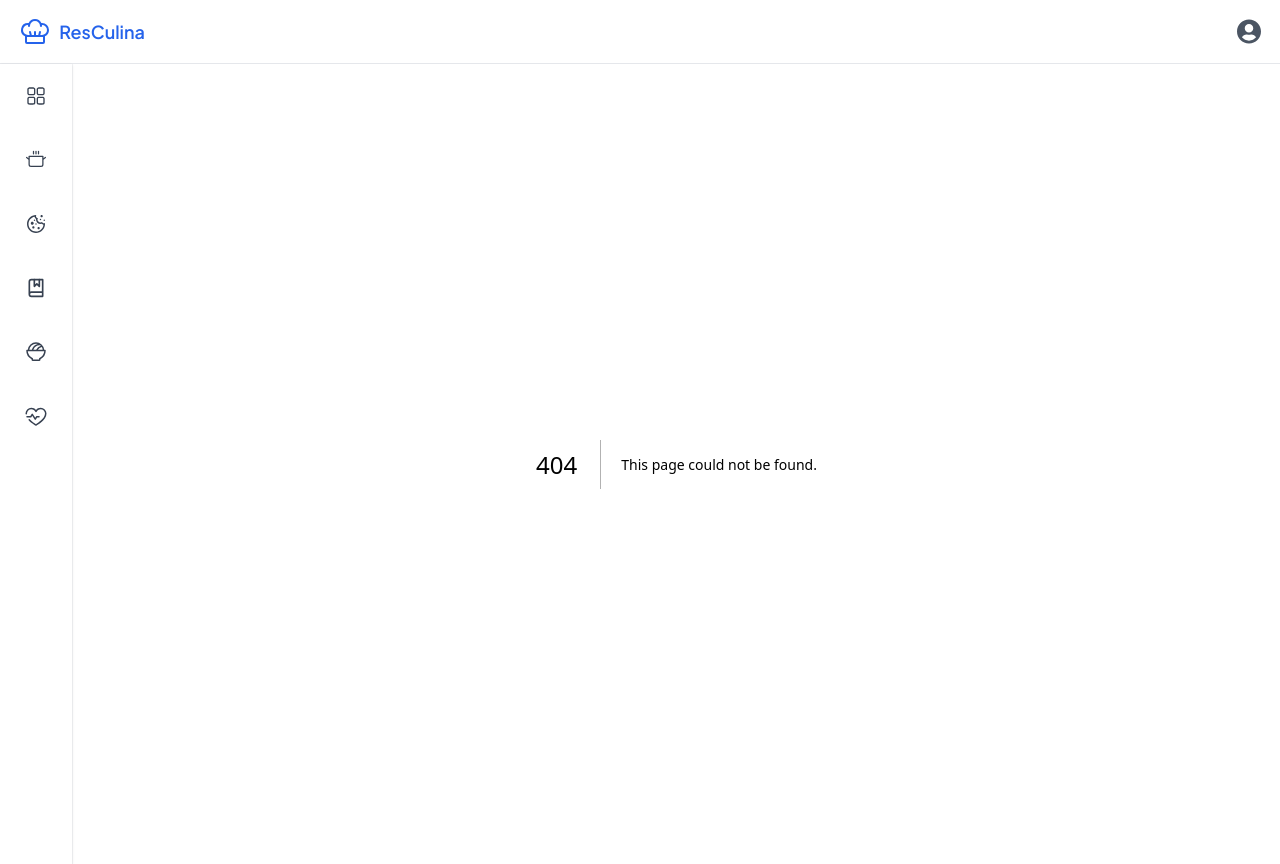
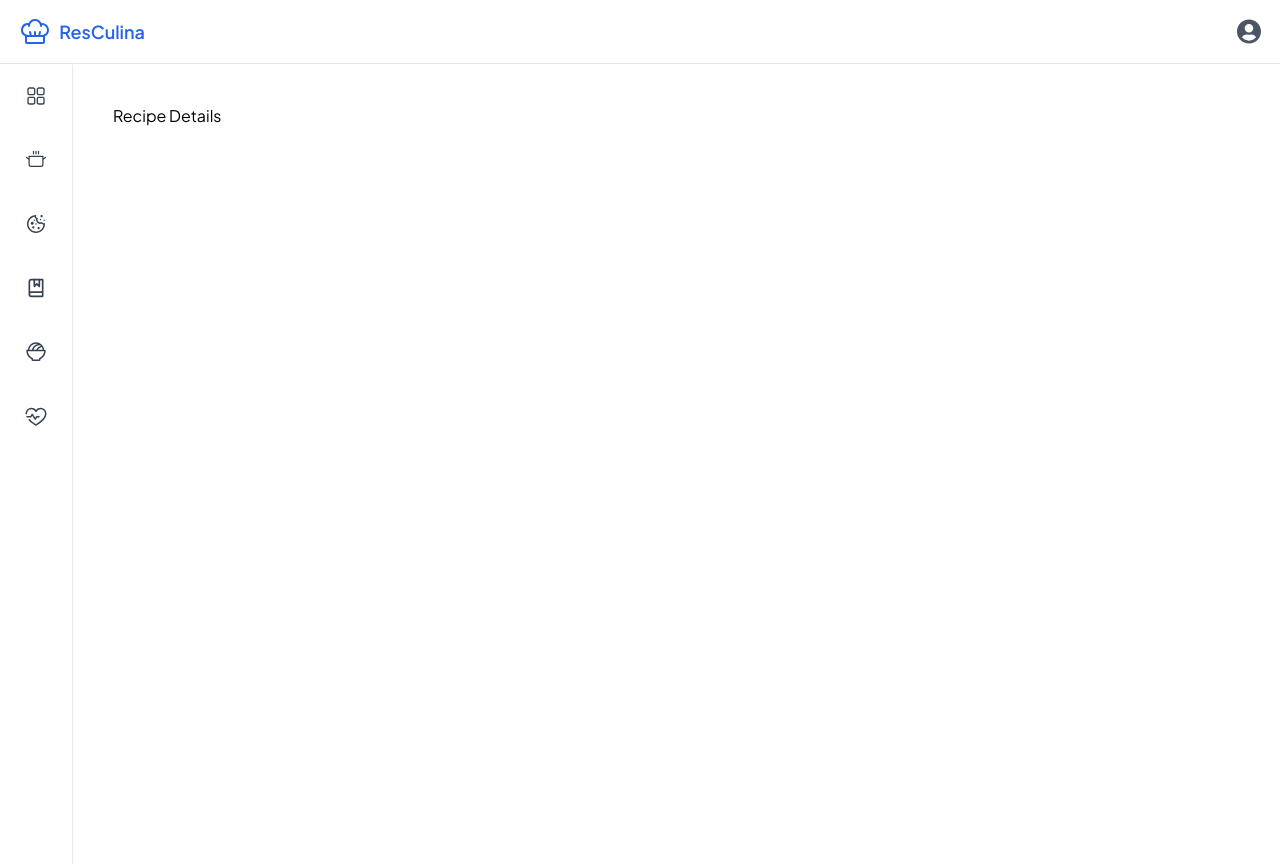
Before and after one commit to rizzy7860/Recipe-Generator, a Next.js app: page /recipe/1 in a window 1280 px wide. Before the commit this address had no page. Built offline with nearby package versions, Linux system fonts and the light colour scheme.

Commit message:
refactor(components): adjust styling, text parsing and layouts

```diff
--- a/src/app/page.tsx
+++ b/src/app/page.tsx
@@ -33,7 +33,7 @@ export default async function Home() {
   const ingredients = await getAllIngredients();
   //
   return (
-    <div className="h-full grid grid-cols-4 lg:grid-cols-5">
+    <div className="grid grid-cols-4 lg:grid-cols-5">
       {/* 💬: Recipe Preview Section */}
       <div className="col-span-4 lg:col-span-2 p-3">
         {/* 💬: Page title and functionality description */}
@@ -45,12 +45,12 @@ export default async function Home() {
           </p>
         </div>
         {/* 💬: Search Input: parent component to the SearchInput and MealResults components, created for the purposes of lifting state from SearchInput (the selected ingredient specifically) to be used in MealResults */}
-        <div className="px-2">
+        <div className="px-2 select-none">
           <RecipeSelector ingredients={ingredients} />
         </div>
       </div>
       {/* 💬: Full Recipe Display */}
-      <div className="col-span-3 col-start-3 lg:border-l lg:border-gray-200">
+      <div className="col-span-3 col-start-3 h-screen">
         <FullRecipe />
       </div>
     </div>
--- /dev/null
+++ b/src/app/recipe/[recipe]/page.tsx
@@ -0,0 +1,7 @@
+export default function Recipe(): React.ReactNode {
+  return (
+    <div className="p-10">
+      <h1>Recipe Details</h1>
+    </div>
+  );
+}
--- a/src/components/RecipeResults/RecipePreview.tsx
+++ b/src/components/RecipeResults/RecipePreview.tsx
@@ -93,7 +93,7 @@ export default function RecipePreview({ recipe }: IRecipePreview) {
 
         {/* Tags Container */}
         {recipe.strTags && (
-          <div className="hidden md:flex lg:flex-col flex-row flex-wrap gap-2 p-2 justify-start h-fit">
+          <div className="hidden lg:flex lg:flex-col flex-row flex-wrap gap-2 p-2 justify-start h-fit">
             {recipe.strTags
               .split(",")
               .filter((tag) => tag.trim() !== "")
--- a/src/components/RecipeResults/RecipeResults.tsx
+++ b/src/components/RecipeResults/RecipeResults.tsx
@@ -76,7 +76,7 @@ export default function RecipeResults({ selectedIngredient }: IRecipeResults) {
   }, [selectedIngredient]);
   //
   return (
-    <div>
+    <div className="">
       {isLoading ? (
         <div className="space-y-2">
           <RecipePreviewSkeleton />
--- a/src/components/RecipeSelector/RecipeSelector.tsx
+++ b/src/components/RecipeSelector/RecipeSelector.tsx
@@ -24,10 +24,10 @@ export default function RecipeSelector({ ingredients }: IRecipeSelectorProps) {
           setSelectedIngredient={setSelectedIngredient}
         />
         {/* Divider */}
-        <div className="border-b border-gray-300 w-full" />
+        <div className="border-b border-gray-200 w-full" />
       </div>
       {/* Search Results */}
-      <div>
+      <div className="">
         {/* Recipe Results */}
         {selectedIngredient && (
           <RecipeResults selectedIngredient={selectedIngredient} />
--- a/src/components/SearchInput/SearchInput.tsx
+++ b/src/components/SearchInput/SearchInput.tsx
@@ -46,7 +46,7 @@ export default function SearchInput({
       <div className="relative w-full">
         {/* Search Input */}
         <input
-          placeholder="Search for recipes by main ingredient..."
+          placeholder="Search for recipes by main ingredient"
           type="search"
           value={searchText}
           onChange={handleInputChange}
--- a/src/styles/globals.css
+++ b/src/styles/globals.css
@@ -6,3 +6,13 @@
 input[type="search"]::-webkit-search-cancel-button {
   -webkit-appearance: none;
 }
+
+/* Hide scrollbar for Chrome, Safari and Opera */
+.no-scrollbar::-webkit-scrollbar {
+  display: none;
+}
+/* Hide scrollbar for IE, Edge and Firefox */
+.no-scrollbar {
+  -ms-overflow-style: none; /* IE and Edge */
+  scrollbar-width: none; /* Firefox */
+}
```
